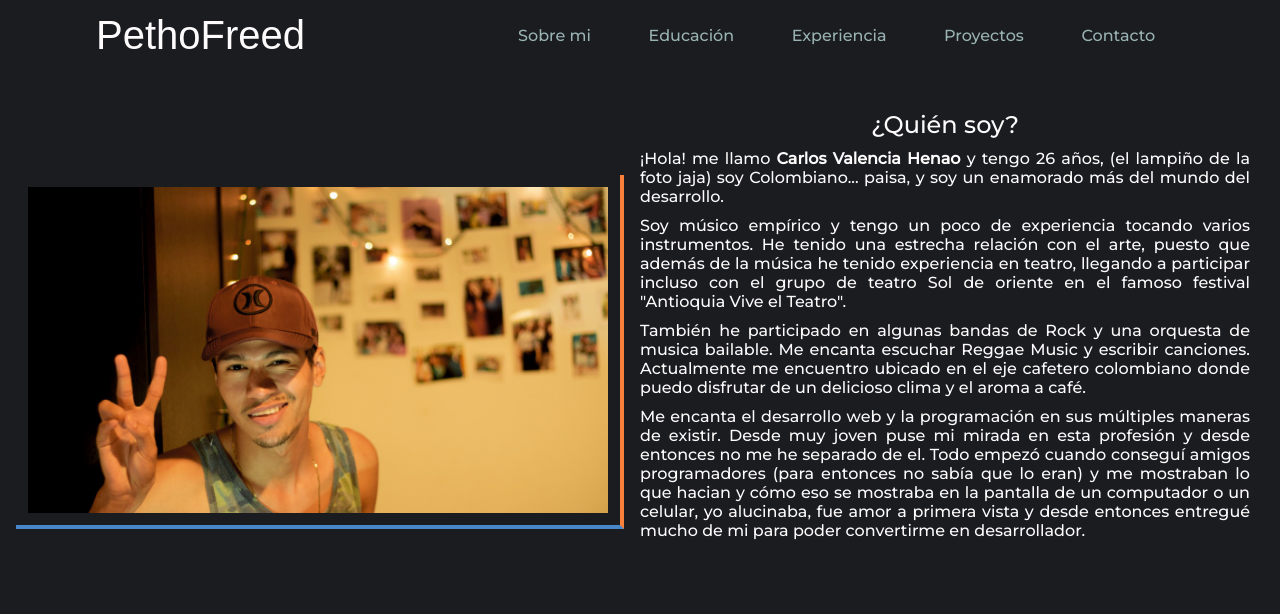
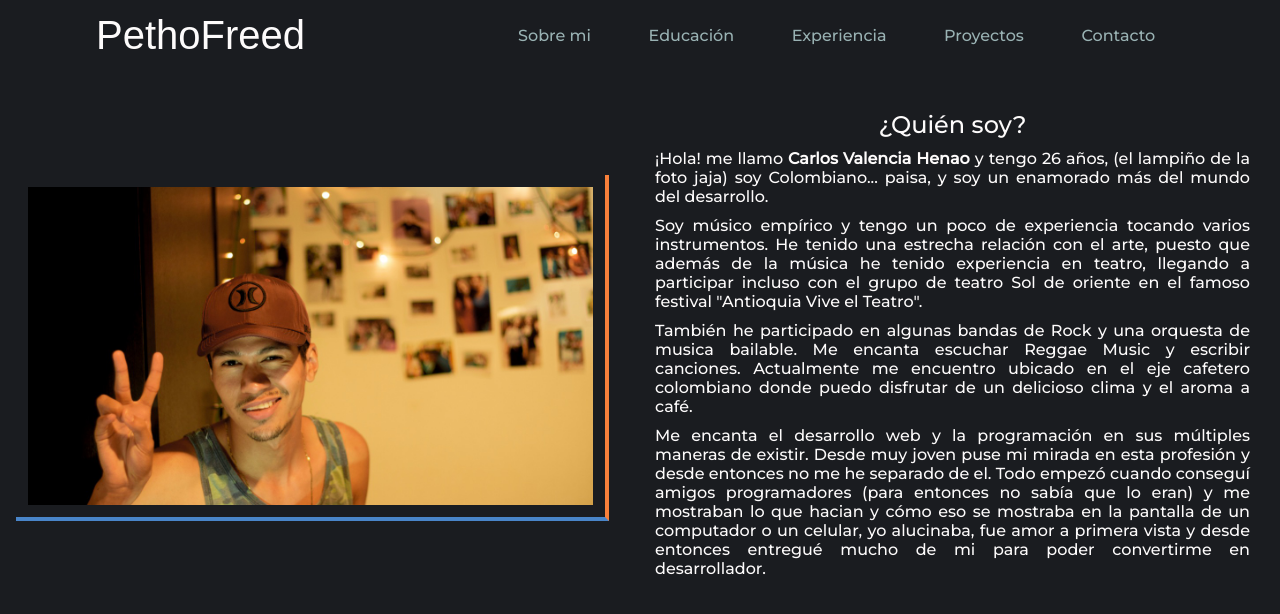
Before and after one commit to Pethofreed/myweb, a React (Create React App) app: page /about in a window 1280 px wide. Shown: the top 614 px of the page. Built offline with nearby package versions, Linux system fonts and the light colour scheme; a web font is replaced by a local one.

Commit message:
final style on the page about

```diff
--- a/src/components/About/style.css
+++ b/src/components/About/style.css
@@ -22,6 +22,7 @@
   width: 50%;
   display: block;
   padding-right: 30px;
+  padding-left: 30px;
   text-align: justify;
 }
 
@@ -53,7 +54,7 @@
     display: block;
     width: 70%;
     margin-bottom: 50px;
-    padding-right: 0;
+    padding: 0;
   }
 
 }
```
